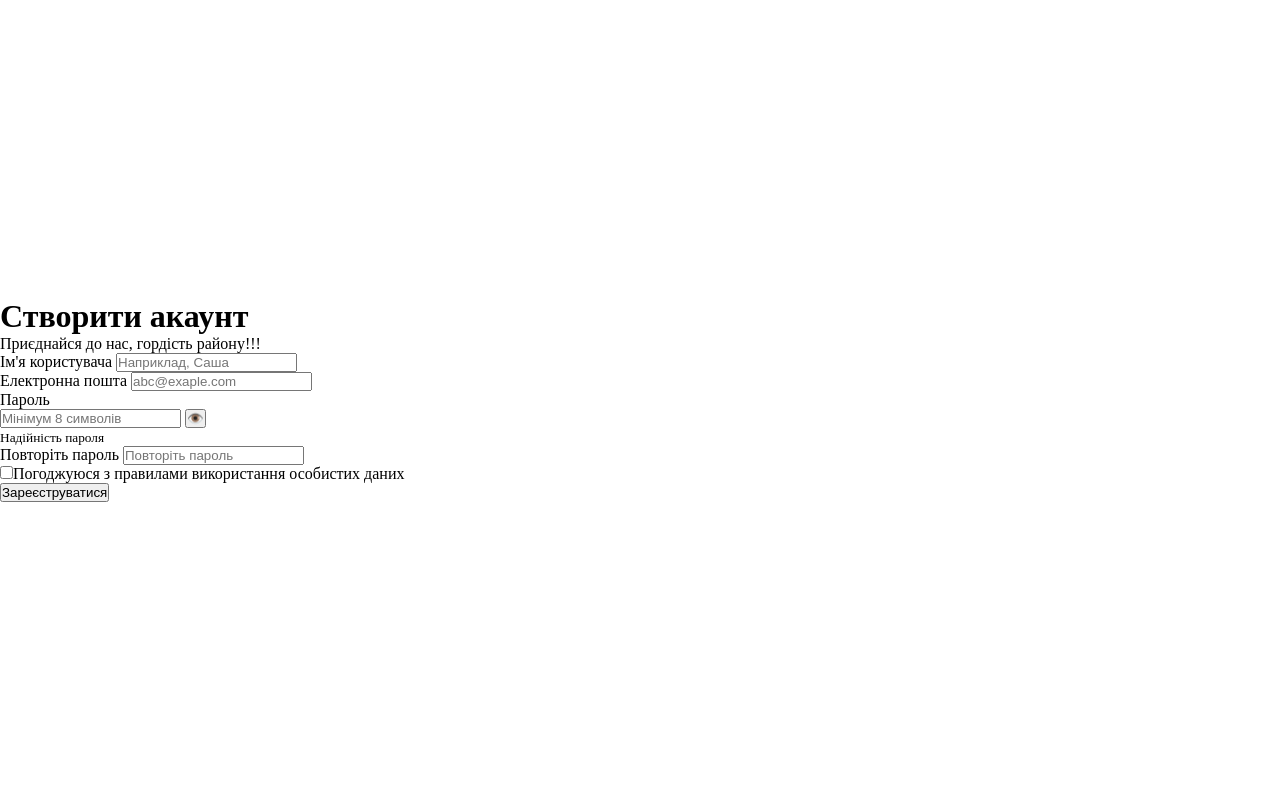
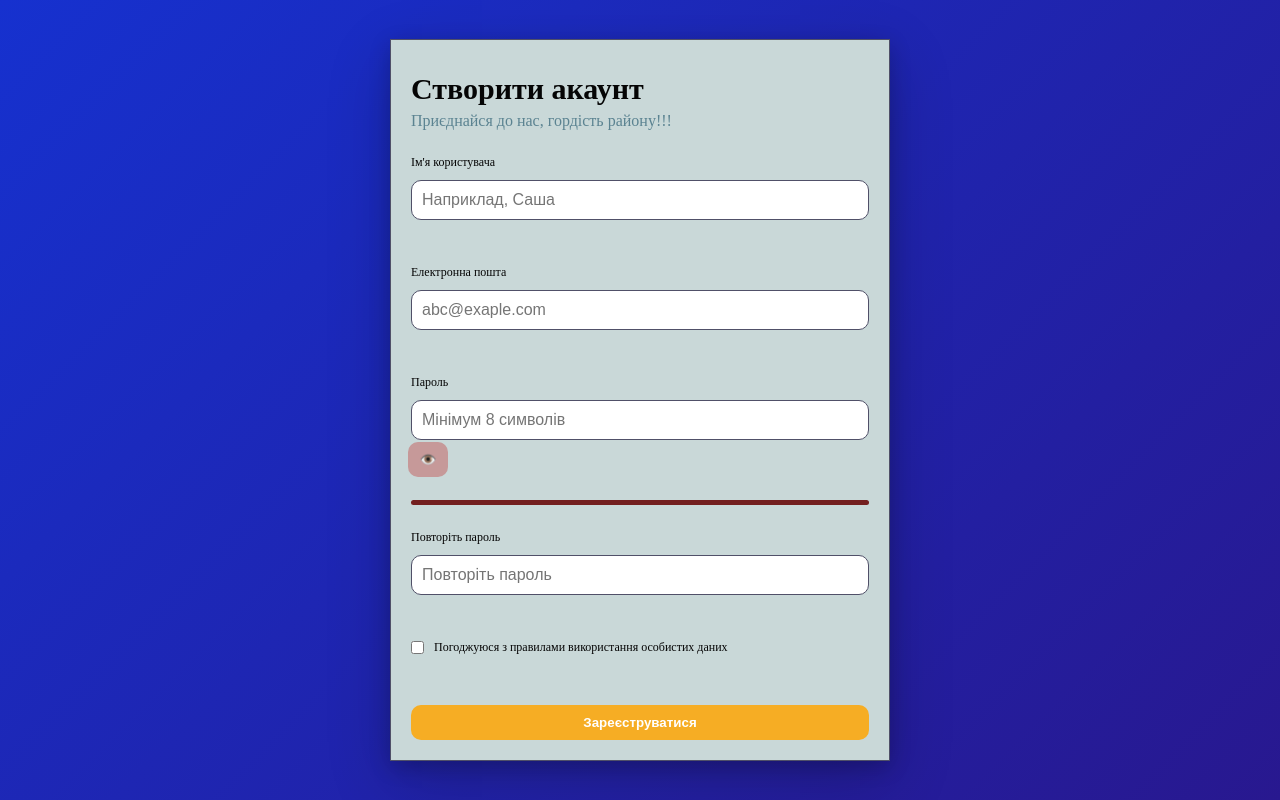
Before and after one commit to SashaRos06/js-vue, a plain HTML site: page pair17/index.html in a window 1280 px wide. Drawn offline with Linux system fonts and the light colour scheme.

Commit message:
Оновлено папку з парою №17

```diff
--- a/pair17/script.js
+++ b/pair17/script.js
@@ -0,0 +1,51 @@
+let form = document.querySelector('form');
+let username = document.querySelector('#username');
+let email = document.querySelector('#email');
+let password = document.querySelector('#password');
+let confirmPassword = document.querySelector('#confirm-password');
+let terms = document.querySelector('#terms');
+let results = document.querySelector('#results');
+
+function showError(input, errorId, message) {
+    input.classList.remove('valid');
+    input.classList.add('invalid');
+    input.setAttribute('area-invalid', 'true');
+    document.querySelector(errorId).textContent = message;
+    return false;
+}
+function showSuccess(input, errorId) {
+    input.classList.remove('invalid');
+    input.classList.add('valid');
+    input.setAttribute('area-invalid', 'false');
+    return true;
+}
+
+function validateName(){
+    if(username.value.trim.length < 2){
+        return showError(username, '#username-error', "Введіть мінімум 2 символи");
+    }
+    return showSuccess(username);
+}
+function validateEmail() {
+    if(email.value.trim() === ""){
+        return showError(email, '#email-error', "Введіть коректну пошту");
+    }
+    return showSuccess(email);
+}
+function validatePassword() {
+    if(password.value.trim() === "" || password.value.trim().length < 8){
+        return showError(password, '#password-error', "Пароль мінімум 8 символів");
+    }
+    return showSuccess(password);
+}
+function validateConfirmPassword() {
+    if(confirmPassword.value.trim() === "" || confirmPassword.value !== password.value){
+        return showError(confirmPassword, '#confirm-error', "Паролі не співпадають");
+    }
+    return showSuccess(confirmPassword);
+}
+
+form.addEventListener('submit', function(event) {
+    event.preventDefault();
+    result.textContent = '';
+});
--- a/pair17/style.css
+++ b/pair17/style.css
@@ -3,10 +3,115 @@
     padding: 0;
     box-sizing: border-box;
     text-decoration: none;
+    list-style: none;
 }
 body{
     margin: 0;
     min-height: 100vh;
     display: flex;
     align-items: center;
+    justify-content: center;
+    padding: 25px;
+    background: linear-gradient(135deg, #1631cf 0%, #28188f 100%);
+    color: #050505;
 }
+.card{
+    width: 100%;
+    max-width: 500px;
+    padding: 20px;
+    border: 1px solid #505068;
+    background-color: #c9d8d8;
+    box-shadow: 0 20px 60px 0 rgba(0, 0, 0, 0.2), 0 6px 20px 0 rgba(0, 0, 0, 0.19);
+}
+h1{
+    margin: 12px 0 6px;
+    font-size: 30px;
+}
+.subtitle{
+    color: #5b8391;
+    margin: 0 0 25px;
+}
+.field{
+    margin-bottom: 25px;
+}
+label{
+    display: block;
+    font-size: 12px;
+    margin-bottom: 10px;
+}
+input:not([type="checkbox"]){
+    width: 100%;
+    border: 1px solid #505068;
+    padding: 10px;
+    border-radius: 10px;
+    font-size: 16px;
+}
+input:focus-visible, button:focus-visible{
+    outline: 2px solid #5e2020;
+}
+.error{
+    display: block;
+    min-height: 15px;
+    margin-top: 5px;
+    color: red;
+    font-size: 12px;
+}
+.password-row{
+    position: relative;
+}
+.password-row input{
+    padding-right: 50px;
+}
+.toggle{
+    position: relative;
+    right: 3px;
+    top: 2px;
+    width: 40px;
+    height: 35px;
+    border: 0;
+    border-radius: 10px;
+    background: #c69999;
+    cursor: pointer;
+}
+.strength-track{
+    height: 5px;
+    background: #731f1f;
+    border-radius: 5px;
+    overflow: hidden;
+    margin: 5px 0;
+}
+#strength-bar{
+    height: 100%;
+    width: 0;
+    transition: width 0.2s;
+}
+#strength-text{
+    color: #5b8391;
+    font-size: 12px;
+}
+.terms{
+    display: flex;
+    align-items: center;
+    gap: 10px;
+}
+.submit{
+    width: 100%;
+    padding:10px;
+    border: 0;
+    border-radius: 10px;
+    background: #f6ad24;
+    color: #fff;
+    font-weight: bold;
+    cursor: pointer;
+}
+.submit:hover{
+    background: #e74c3c;
+}
+#result{
+    color: #5b8391;
+    font-size: 15px;
+    margin: 5px 0 0;
+}
+#result:empty{
+    display: none;
+}
```
